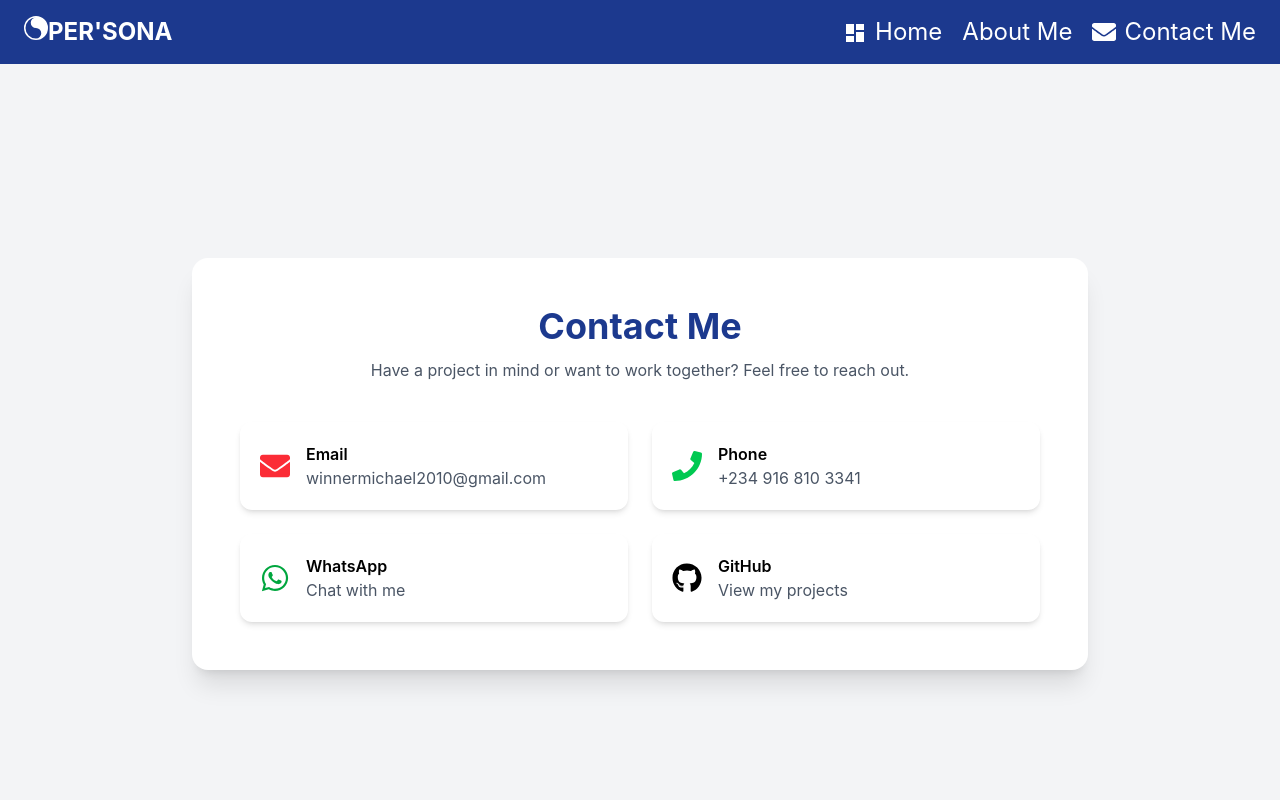
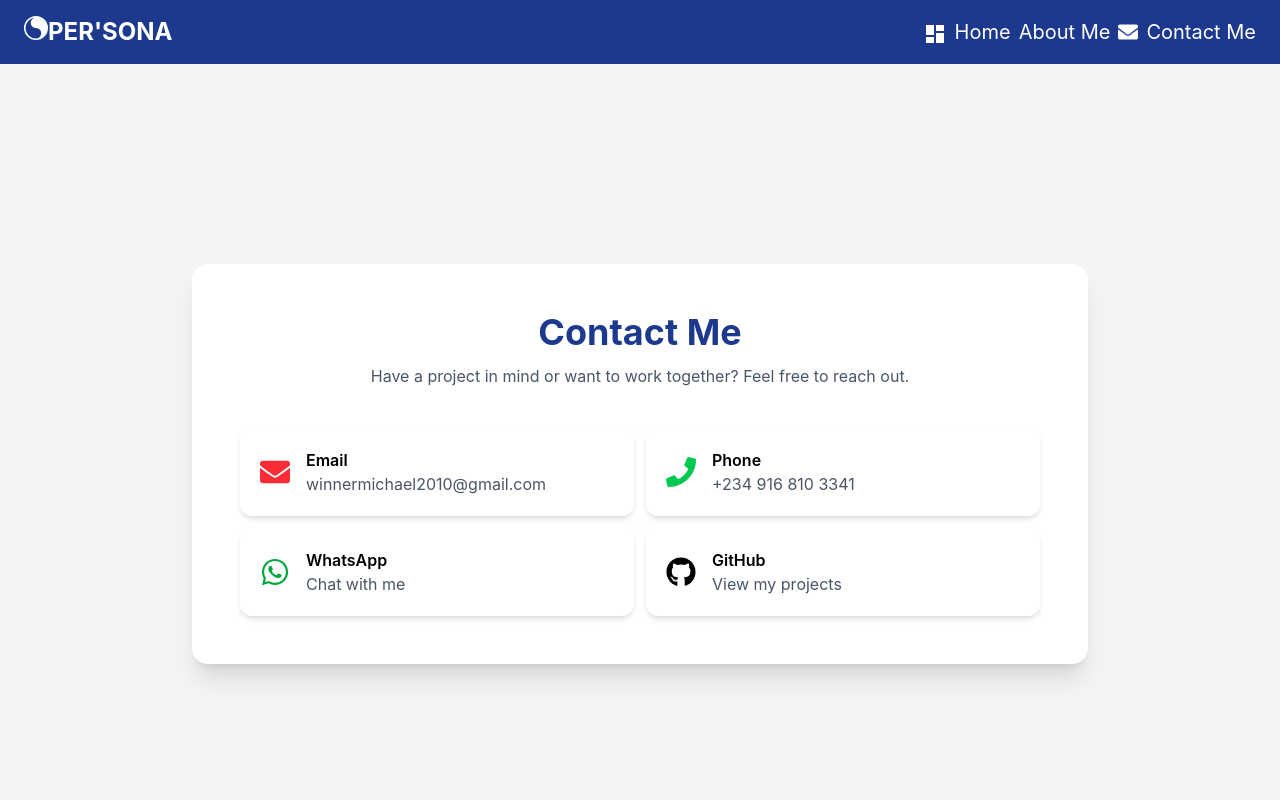
Before and after one commit to winnermichaels2010/PER-SONA-PROJECT, a React (Vite) app: page /Contact in a window 1280 px wide. Shown: the top 800 px of the page. Built offline with nearby package versions, Linux system fonts and the light colour scheme.

Commit message:
chore: did some minor changes in sidebar and other places

```diff
--- a/src/components/Sidebar.jsx
+++ b/src/components/Sidebar.jsx
@@ -1,134 +1,3 @@
-// import { Disclosure, DisclosureButton, DisclosurePanel, Menu, MenuButton, MenuItem, MenuItems } from '@headlessui/react'
-// import { Bars3Icon, BellIcon, XMarkIcon } from '@heroicons/react/24/outline'
-
-// const navigation = [
-//   { name: 'Dashboard', href: '#', current: true },
-//   { name: 'Team', href: '#', current: false },
-//   { name: 'Projects', href: '#', current: false },
-//   { name: 'Calendar', href: '#', current: false },
-// ]
-
-// function classNames(...classes) {
-//   return classes.filter(Boolean).join(' ')
-// }
-
-// export default function Example() {
-//   return (
-//     <Disclosure as="nav" className="relative bg-gray-800">
-//       <div className="mx-auto max-w-7xl px-2 sm:px-6 lg:px-8">
-//         <div className="relative flex h-16 items-center justify-between">
-//           <div className="absolute inset-y-0 left-0 flex items-center sm:hidden">
-//             {/* Mobile menu button*/}
-//             <DisclosureButton className="group relative inline-flex items-center justify-center rounded-md p-2 text-gray-400 hover:bg-white/5 hover:text-white focus:outline-2 focus:-outline-offset-1 focus:outline-indigo-500">
-//               <span className="absolute -inset-0.5" />
-//               <span className="sr-only">Open main menu</span>
-//               <Bars3Icon aria-hidden="true" className="block size-6 group-data-open:hidden" />
-//               <XMarkIcon aria-hidden="true" className="hidden size-6 group-data-open:block" />
-//             </DisclosureButton>
-//           </div>
-//           <div className="flex flex-1 items-center justify-center sm:items-stretch sm:justify-start">
-//             <div className="flex shrink-0 items-center">
-//               <img
-//                 alt="Your Company"
-//                 src="https://tailwindcss.com/plus-assets/img/logos/mark.svg?color=indigo&shade=500"
-//                 className="h-8 w-auto"
-//               />
-//             </div>
-//             <div className="hidden sm:ml-6 sm:block">
-//               <div className="flex space-x-4">
-//                 {navigation.map((item) => (
-//                   <a
-//                     key={item.name}
-//                     href={item.href}
-//                     aria-current={item.current ? 'page' : undefined}
-//                     className={classNames(
-//                       item.current ? 'bg-gray-900 text-white' : 'text-gray-300 hover:bg-white/5 hover:text-white',
-//                       'rounded-md px-3 py-2 text-sm font-medium',
-//                     )}
-//                   >
-//                     {item.name}
-//                   </a>
-//                 ))}
-//               </div>
-//             </div>
-//           </div>
-//           <div className="absolute inset-y-0 right-0 flex items-center pr-2 sm:static sm:inset-auto sm:ml-6 sm:pr-0">
-//             <button
-//               type="button"
-//               className="relative rounded-full p-1 text-gray-400 focus:outline-2 focus:outline-offset-2 focus:outline-indigo-500"
-//             >
-//               <span className="absolute -inset-1.5" />
-//               <span className="sr-only">View notifications</span>
-//               <BellIcon aria-hidden="true" className="size-6" />
-//             </button>
-
-//             {/* Profile dropdown */}
-//             <Menu as="div" className="relative ml-3">
-//               <MenuButton className="relative flex rounded-full focus-visible:outline-2 focus-visible:outline-offset-2 focus-visible:outline-indigo-500">
-//                 <span className="absolute -inset-1.5" />
-//                 <span className="sr-only">Open user menu</span>
-//                 <img
-//                   alt=""
-//                   src="https://images.unsplash.com/photo-1472099645785-5658abf4ff4e?ixlib=rb-1.2.1&ixid=eyJhcHBfaWQiOjEyMDd9&auto=format&fit=facearea&facepad=2&w=256&h=256&q=80"
-//                   className="size-8 rounded-full bg-gray-800 outline -outline-offset-1 outline-white/10"
-//                 />
-//               </MenuButton>
-
-//               <MenuItems
-//                 transition
-//                 className="absolute right-0 z-10 mt-2 w-48 origin-top-right rounded-md bg-white py-1 shadow-lg outline outline-black/5 transition data-closed:scale-95 data-closed:transform data-closed:opacity-0 data-enter:duration-100 data-enter:ease-out data-leave:duration-75 data-leave:ease-in"
-//               >
-//                 <MenuItem>
-//                   <a
-//                     href="#"
-//                     className="block px-4 py-2 text-sm text-gray-700 data-focus:bg-gray-100 data-focus:outline-hidden"
-//                   >
-//                     Your profile
-//                   </a>
-//                 </MenuItem>
-//                 <MenuItem>
-//                   <a
-//                     href="#"
-//                     className="block px-4 py-2 text-sm text-gray-700 data-focus:bg-gray-100 data-focus:outline-hidden"
-//                   >
-//                     Settings
-//                   </a>
-//                 </MenuItem>
-//                 <MenuItem>
-//                   <a
-//                     href="#"
-//                     className="block px-4 py-2 text-sm text-gray-700 data-focus:bg-gray-100 data-focus:outline-hidden"
-//                   >
-//                     Sign out
-//                   </a>
-//                 </MenuItem>
-//               </MenuItems>
-//             </Menu>
-//           </div>
-//         </div>
-//       </div>
-
-//       <DisclosurePanel className="sm:hidden">
-//         <div className="space-y-1 px-2 pt-2 pb-3">
-//           {navigation.map((item) => (
-//             <DisclosureButton
-//               key={item.name}
-//               as="a"
-//               href={item.href}
-//               aria-current={item.current ? 'page' : undefined}
-//               className={classNames(
-//                 item.current ? 'bg-gray-900 text-white' : 'text-gray-300 hover:bg-white/5 hover:text-white',
-//                 'block rounded-md px-3 py-2 text-base font-medium',
-//               )}
-//             >
-//               {item.name}
-//             </DisclosureButton>
-//           ))}
-//         </div>
-//       </DisclosurePanel>
-//     </Disclosure>
-//   )
-// }
 
 
 import React from "react";
@@ -151,7 +20,7 @@ function Sidebar () {
 
   return (
 
-    <div className="bg-blue-900 text-white flex items-center justify-between px-6 py-4 p-20 sticky top-0 gap-8 z-10">
+    <div className="bg-blue-900 text-white flex items-center justify-between px-6 py-4 p-20 sticky top-0  z-10">
       {/* Logo */}
       <div className="text-sm md:text-lg lg:text-2xl font-bold flex">
         <BsBrilliance />PER'SONA
@@ -159,7 +28,7 @@ function Sidebar () {
 
       {/* Menu */}
       <nav>
-        <ul className="flex items-center gap-5 text-sm md:text-lg lg:text-2xl ">
+        <ul className="flex items-center gap-2 text-sm md:text-lg lg:text-xl ">
           <li>
             <NavLink
               to="/"
--- a/src/pages/Contactpage.jsx
+++ b/src/pages/Contactpage.jsx
@@ -30,7 +30,7 @@ import {
 const Contactpage = () => {
   return (
     <section className="min-h-screen flex items-center justify-center bg-gray-100 px-4 py-10">
-      <div className="w-full max-w-4xl bg-white rounded-2xl shadow-xl p-8 md:p-12">
+      <div className="w-full max-w-4xl bg-white rounded-2xl shadow-xl p-4 md:p-12">
         <h1 className="text-4xl font-bold text-center text-blue-900 mb-3">
           Contact Me
         </h1>
@@ -40,7 +40,7 @@ const Contactpage = () => {
           out.
         </p>
 
-        <div className="grid md:grid-cols-2 gap-6">
+        <div className="grid md:grid-cols-2 gap-3">
           <a
             href="mailto:winnermichael2010@gmail.com"
             className="flex items-center gap-4 p-5 rounded-xl shadow-md hover:shadow-lg transition"
@@ -90,17 +90,7 @@ const Contactpage = () => {
           </a>
         </div>
 
-        {/* <div className="mt-8 flex justify-center">
-          <a
-            href="https://linkedin.com/in/yourusername"
-            target="_blank"
-            rel="noopener noreferrer"
-            className="flex items-center gap-3 bg-blue-900 text-white px-6 py-3 rounded-lg hover:bg-blue-800 transition"
-          >
-            <FaLinkedin />
-            Connect on LinkedIn
-          </a>
-        </div> */}
+
       </div>
     </section>
   );
```
